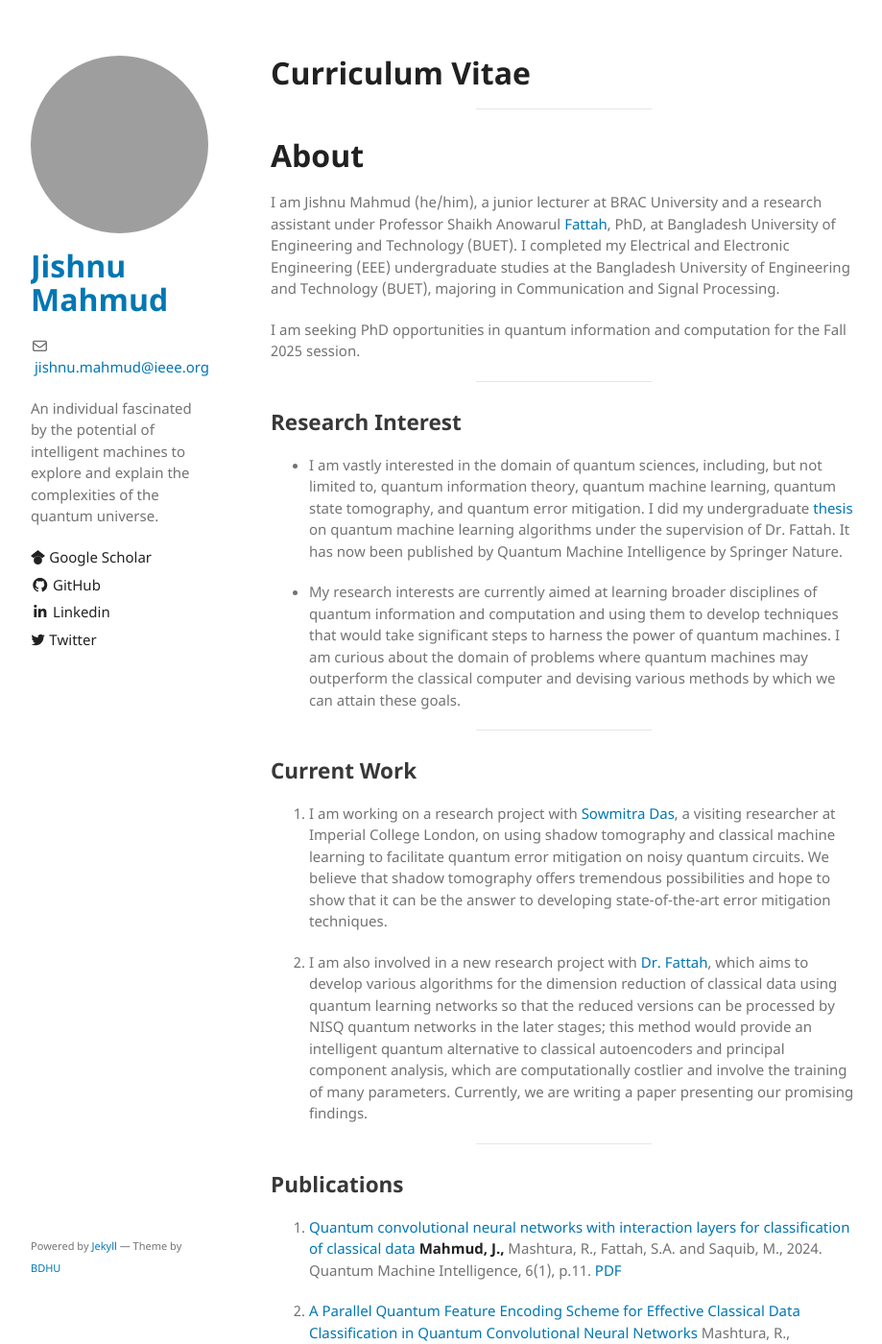
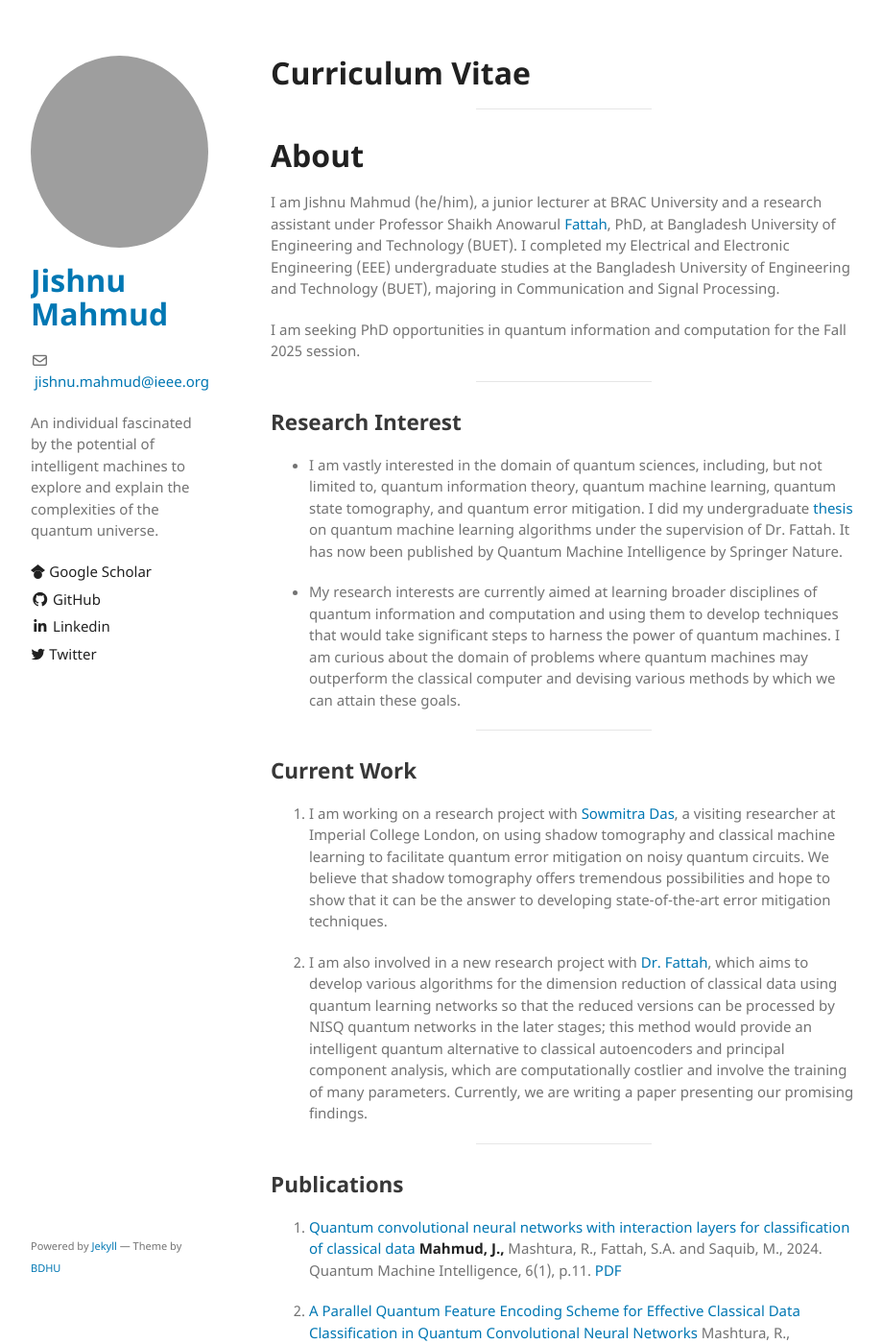
Before and after one commit to sowmitra-das-sumit/sowmitra-das-sumit.github.io, a Jekyll site: the page built from index.md, in a window 1280 px wide and 1400 px high. Shown: the whole window at 96% size, without its empty margins (178-1097 px from the left). Built offline with Jekyll 4.4.1, drawn with Linux system fonts in a browser that asks for light colours; our own code applies the rules of GitHub Pages for plain Markdown files; grey boxes are pictures that could not be loaded.

Commit message:
Update style.scss

```diff
--- a/assets/css/style.scss
+++ b/assets/css/style.scss
@@ -12,7 +12,7 @@
 
 .img-circle {
     width: 200px; /* or any desired value */
-    height: 185px; /* ensure this matches the width */
+    height: 200px; /* ensure this matches the width */
     -webkit-border-radius: 50%;
     -moz-border-radius: 50%;
     border-radius: 50%;
```
